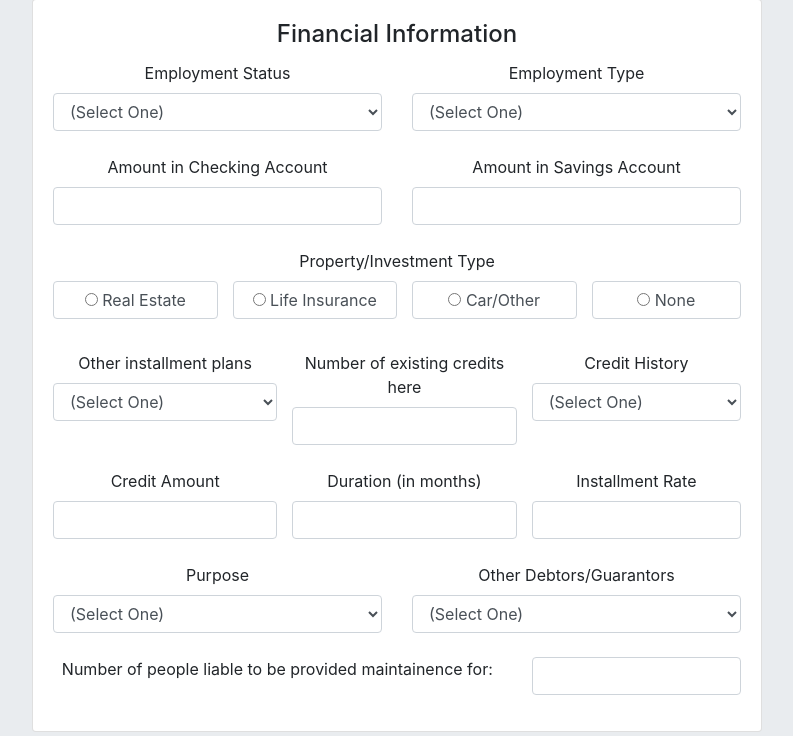
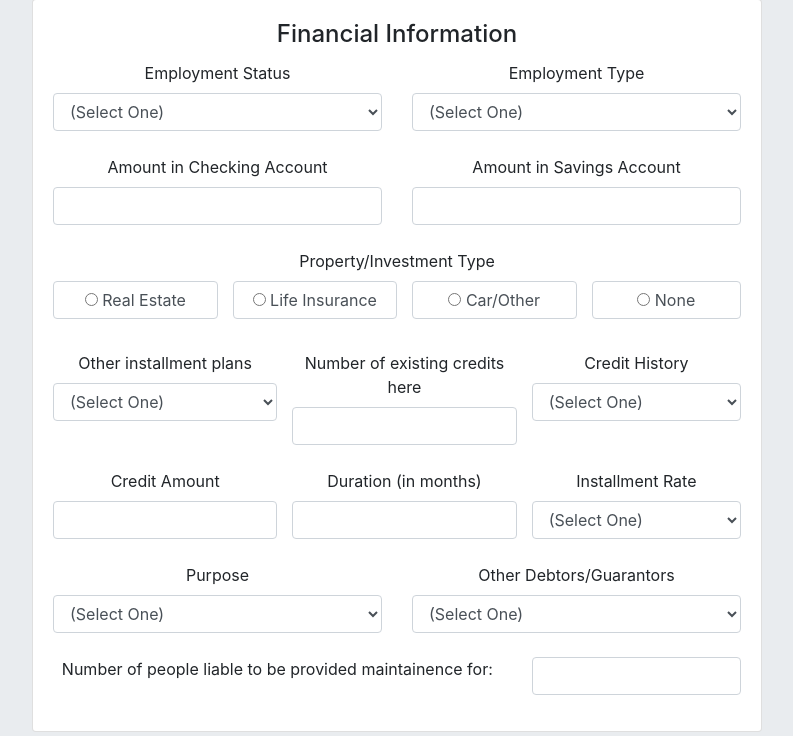
Before and after one commit to anshbhatt/MA691-Cobra-10, a Django app: page / in a window 1280 px wide. Shown: the part 892-1628 px from the top of the page, without its empty margins (243-1036 px from the left). Run offline with Django 3.2, Linux system fonts and the light colour scheme; some libraries are stand-ins or nearby versions.

Commit message:
updated home.html

```diff
--- a/check_customer/templates/check_customer/home.html
+++ b/check_customer/templates/check_customer/home.html
@@ -193,7 +193,13 @@
 						<div class="col-md-4">
 							<div class="form-group">
 								<label for="installment_rate">Installment Rate</label>
-								<input type="number" name="installment_rate" class="form-control">
+								<select class="form-control" name="installment_rate">
+									<option value="">(Select One)</option>
+									<option value="1">1</option>
+									<option value="2">2</option>
+									<option value="3">3</option>
+									<option value="4">4</option>
+								</select>
 							</div>
 						</div>
 					</div>
```
